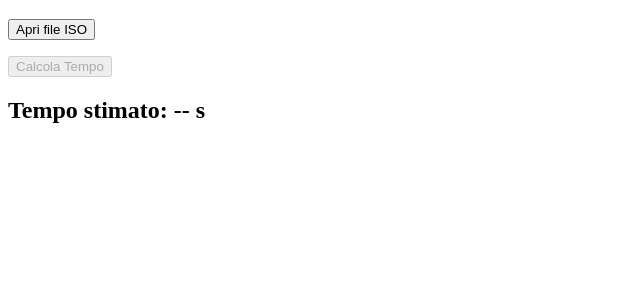
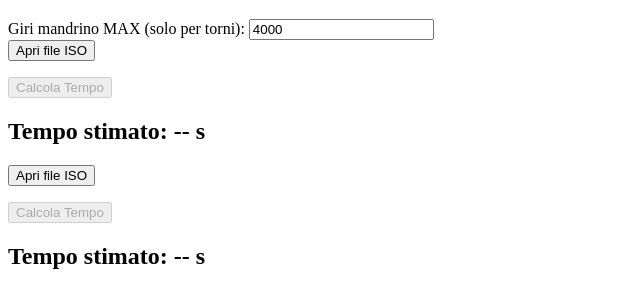
Before and after one commit to Mirkocapi78/time-calculator, an Electron app: page index.html in a window 800 px wide. Shown: the part 87-394 px from the top of the page, without its empty margins (0-640 px from the left). Drawn offline with Linux system fonts and the light colour scheme.

Commit message:
Update index.html

```diff
--- a/index.html
+++ b/index.html
@@ -3,6 +3,17 @@
 <head> … </head>
 <body>
   <h1>Time Calculator CNC</h1>
+
+  <label>
+  Giri mandrino MAX (solo per torni):
+  <input type="number" id="rpmMax" value="4000" min="100" step="50">
+</label><br>
+
+<button id="openBtn">Apri file ISO</button>
+<p id="filePath"></p>
+<button id="calcBtn" disabled>Calcola Tempo</button>
+<h2>Tempo stimato: <span id="result">--</span> s</h2>
+
   <button id="openBtn">Apri file ISO</button>
   <p id="filePath"></p>
   <button id="calcBtn" disabled>Calcola Tempo</button>
```
